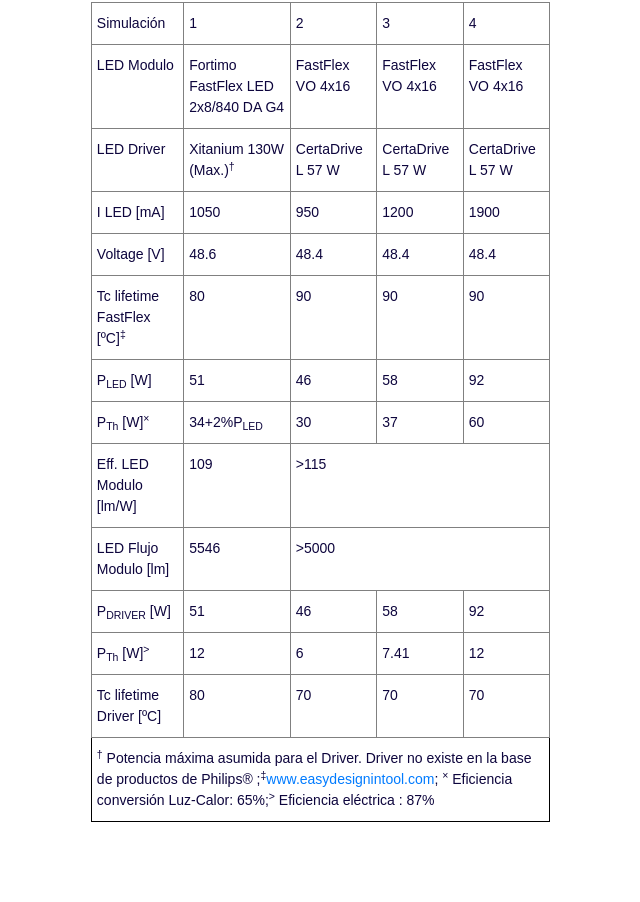
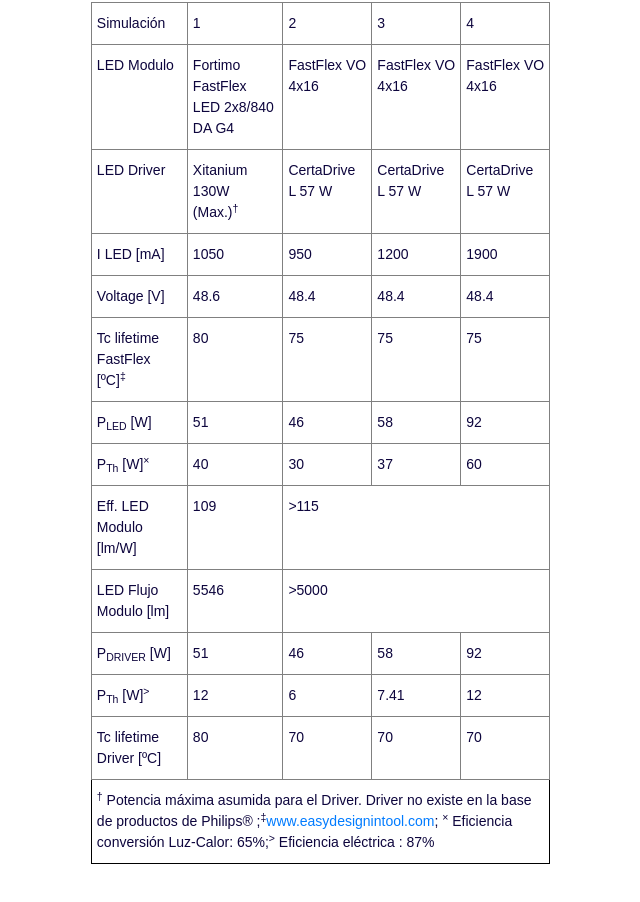
Before and after one commit to bquinteroa/omega, a plain HTML site: page index.html in a window 1280 px wide. Shown: the part 3303-4205 px from the top of the page, without its empty margins (374-1014 px from the left). Drawn offline with Linux system fonts and the light colour scheme.

Commit message:
Update index.html

```diff
--- a/index.html
+++ b/index.html
@@ -321,9 +321,9 @@
                                 <tr>
                                     <td class="tg-0pky">Tc lifetime FastFlex [ºC]<sup>&#8225</sup></td>
                                     <td class="tg-0pky">80</td>
-                                    <td class="tg-0pky">90</td>
-                                    <td class="tg-0pky">90</td>
-                                    <td class="tg-0pky">90</td>
+                                    <td class="tg-0pky">75</td>
+                                    <td class="tg-0pky">75</td>
+                                    <td class="tg-0pky">75</td>
                                 </tr>
                                 <tr>
                                     <td class="tg-0pky">P<sub>LED</sub> [W]</td>
@@ -334,7 +334,7 @@
                                 </tr>
                                 <tr>
                                     <td class="tg-0pky">P<sub>Th</sub> [W]<sup>&times</sup></td>
-                                    <td class="tg-0pky">34+2%P<sub>LED</sub></td>
+                                    <td class="tg-0pky">40</td>
                                     <td class="tg-0pky">30</td>
                                     <td class="tg-0pky">37</td>
                                     <td class="tg-0pky">60</td>
```
